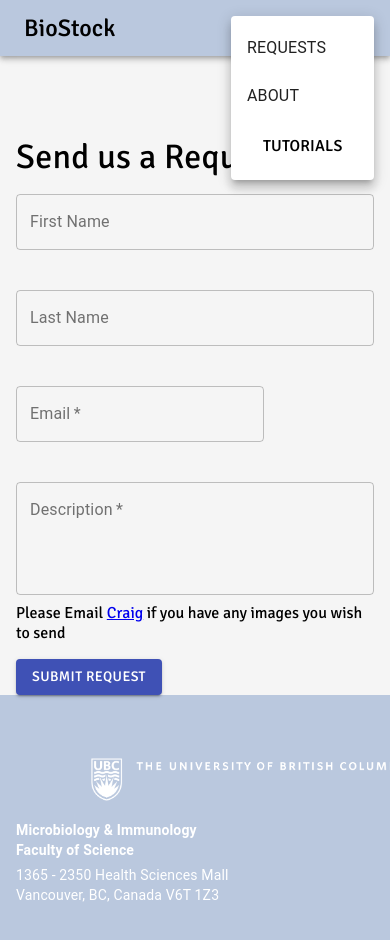
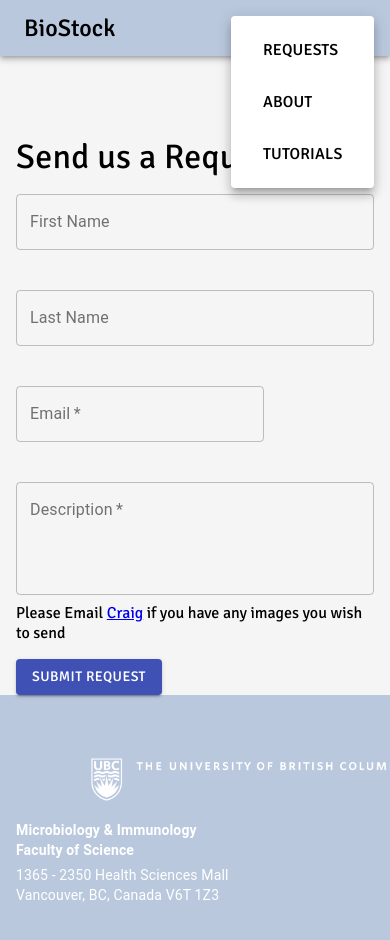
Before and after one commit to ericlee49/biostock, a React (Create React App) app: page /requests in a window 390 px wide. Both pictures are taken after a click on the button 350 px from the left and 28 px from the top of the page. Shown: the top 940 px of the page. Built offline with nearby package versions, Linux system fonts and the light colour scheme.

Commit message:
updated menu

```diff
--- a/src/components/AppMenu.js
+++ b/src/components/AppMenu.js
@@ -84,13 +84,27 @@
             onClose={handleClose}
             className={classes.mobileMenu}
         >
-            <MenuItem onClick={handleClose}>REQUESTS</MenuItem>
-            <MenuItem onClick={handleClose}>ABOUT</MenuItem>
-            <MenuItem onClick={handleClose}>                     <NavLink to='/soon' className={classes.toolbarLink}>
-                         <Box fontFamily="Signika" fontWeight="500" >
-                             TUTORIALS
-                         </Box>
-                     </NavLink></MenuItem>
+            <MenuItem onClick={handleClose}>
+                <NavLink to='/requests' className={classes.toolbarLink}>
+                    <Box fontFamily="Signika" fontWeight="500" >
+                        REQUESTS
+                    </Box>
+                </NavLink>
+            </MenuItem>
+            <MenuItem onClick={handleClose}>
+                 <NavLink to='/about' className={classes.toolbarLink}>
+                    <Box fontFamily="Signika" fontWeight="500" >
+                        ABOUT
+                    </Box>
+                </NavLink>
+            </MenuItem>
+            <MenuItem onClick={handleClose}>
+                <NavLink to='/soon' className={classes.toolbarLink}>
+                    <Box fontFamily="Signika" fontWeight="500" >
+                        TUTORIALS
+                    </Box>
+                </NavLink>
+            </MenuItem>
 
         </Menu>
     );
--- a/src/components/Requests.js
+++ b/src/components/Requests.js
@@ -18,6 +18,8 @@
 import 'typeface-signika';
 
 import {Redirect} from 'react-router-dom';
+import { Link } from 'react-router-dom';
+
 
 
 const CREATE_PHOTO_REQUEST = gql `
@@ -71,9 +73,10 @@
                 </DialogContentText>
             </DialogContent>
             <DialogActions>
-                <Button color="primary" onClick={() => {return <Redirect to="/" />}}>
+                {/* <Button color="primary" onClick={() => {return <Redirect to="/" />}}>
                     OK
-                </Button>
+                </Button> */}
+                <Link to="/about">OK</Link>
             </DialogActions>
         </Dialog>
     )
```
Also changed, not shown: 1 other file (tests, documents, lock files or other folders).
